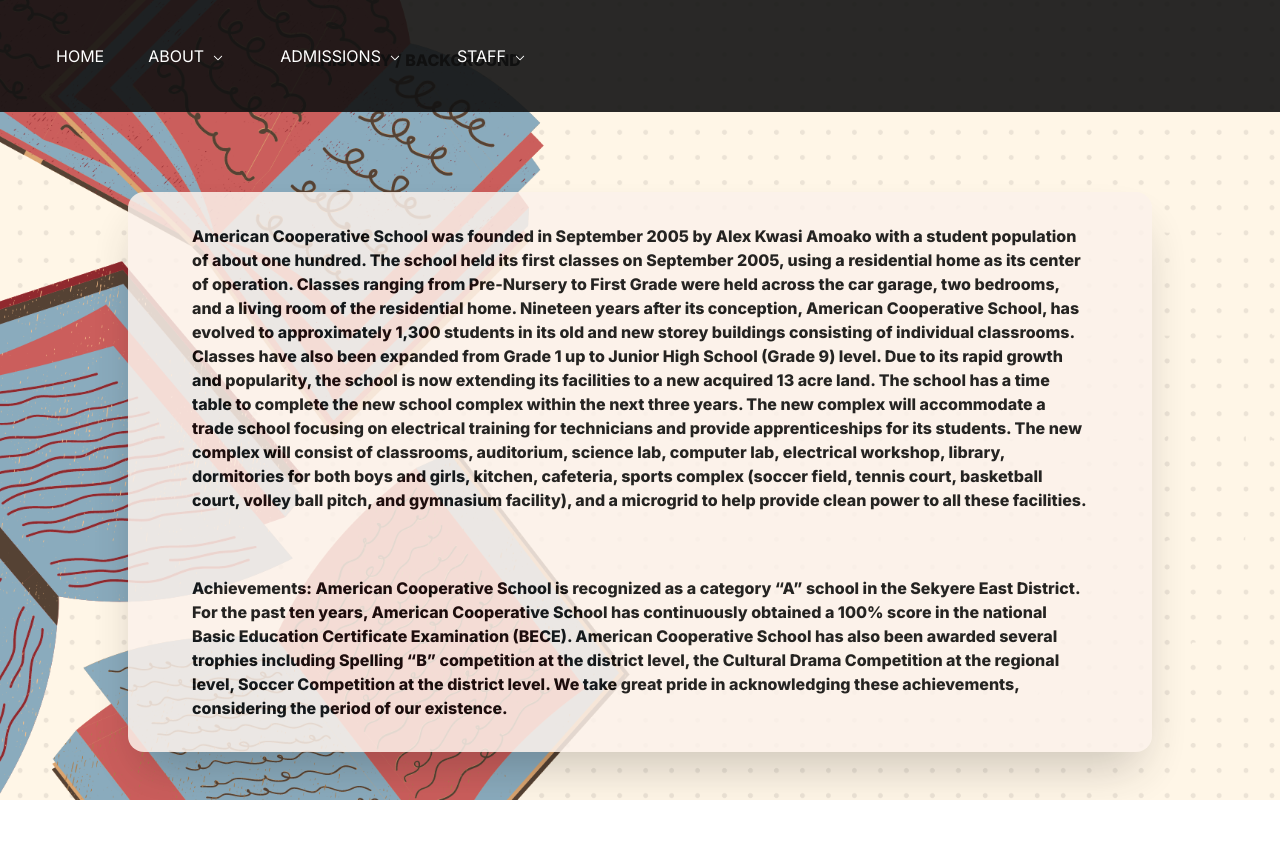
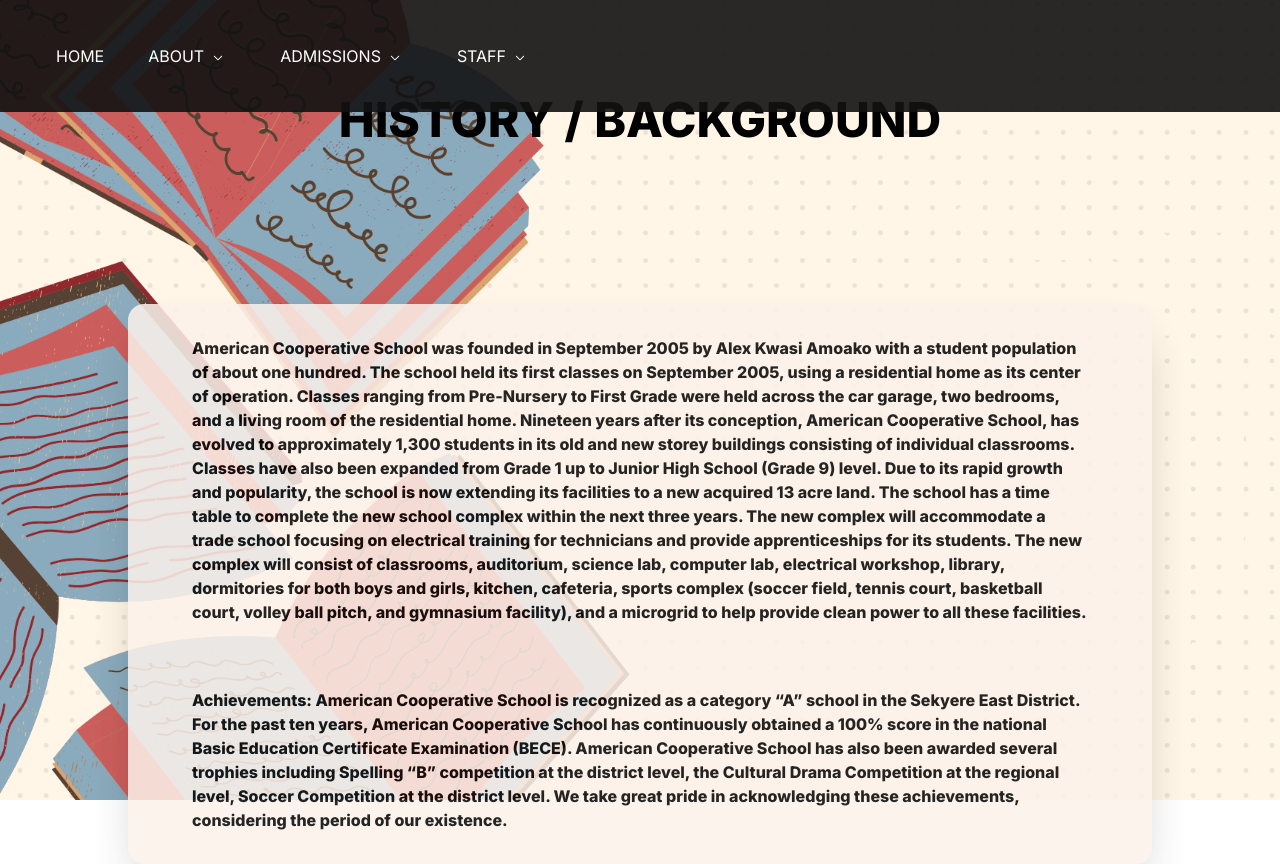
Before and after one commit to Adjoa20/ACSWebsite, a Next.js app in the folder acs-website/: page /pages/about in a window 1280 px wide. Before the commit the page ends 800 px from the top, so only its background shows below. Built offline with nearby package versions, Linux system fonts and the light colour scheme.

Commit message:
made slight changes to about page

```diff
--- a/acs-website/src/app/pages/about/page.tsx
+++ b/acs-website/src/app/pages/about/page.tsx
@@ -7,10 +7,10 @@
       <Navbar />
       <div className="bg-historybg bg-cover bg-no-repeat w-screen h-screen flex flex-col items-center justify-center">
         <div className="md:w-1/2 mx-auto">
-          <h1 className="mb-20 uppercase font-extrabold subpixel-antialiased text-justify">History / Background </h1>
+          <h1 className="mt-40 uppercase font-extrabold subpixel-antialiased text-center text-5xl">History / Background </h1>
         </div>
         <div className="px-4">
-          <div className="grid place-items-center grid-cols-1 w-full mx-auto max-w-5xl shadow-2xl rounded-2xl bg-[#fcf2eb] opacity-85 mt-10">
+          <div className="grid place-items-center grid-cols-1 w-full mx-auto max-w-5xl shadow-2xl rounded-2xl bg-[#fcf2eb] opacity-85 mt-40">
           <p className="md:flex md:items-center md:gap-8 md:py-8 md:px-4 xl:gap-16 sm:py-16 xl:px-16 font-extrabold">
             American Cooperative School was founded in September 2005 by Alex
             Kwasi Amoako with a student population of about one hundred. The
```
